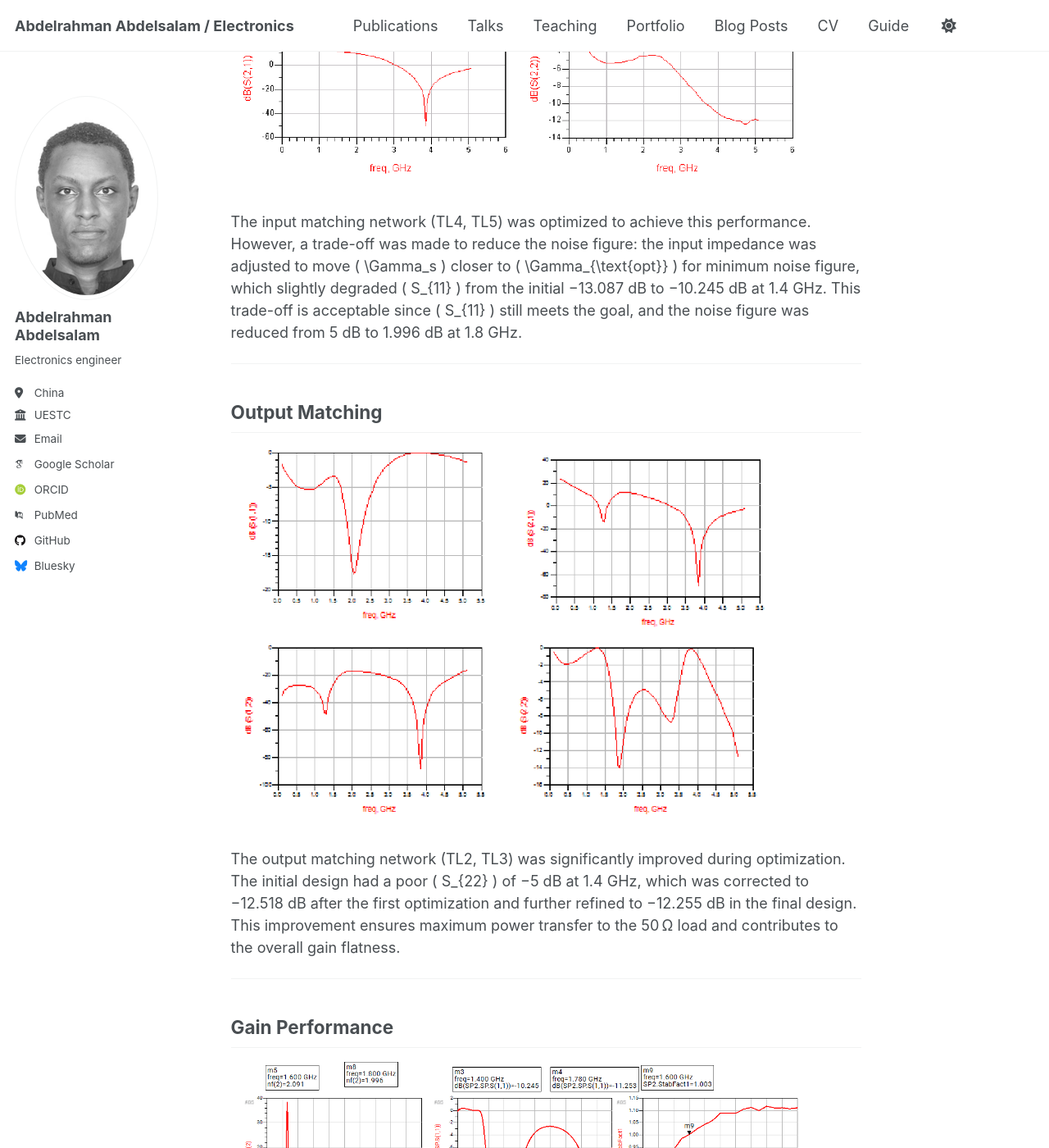
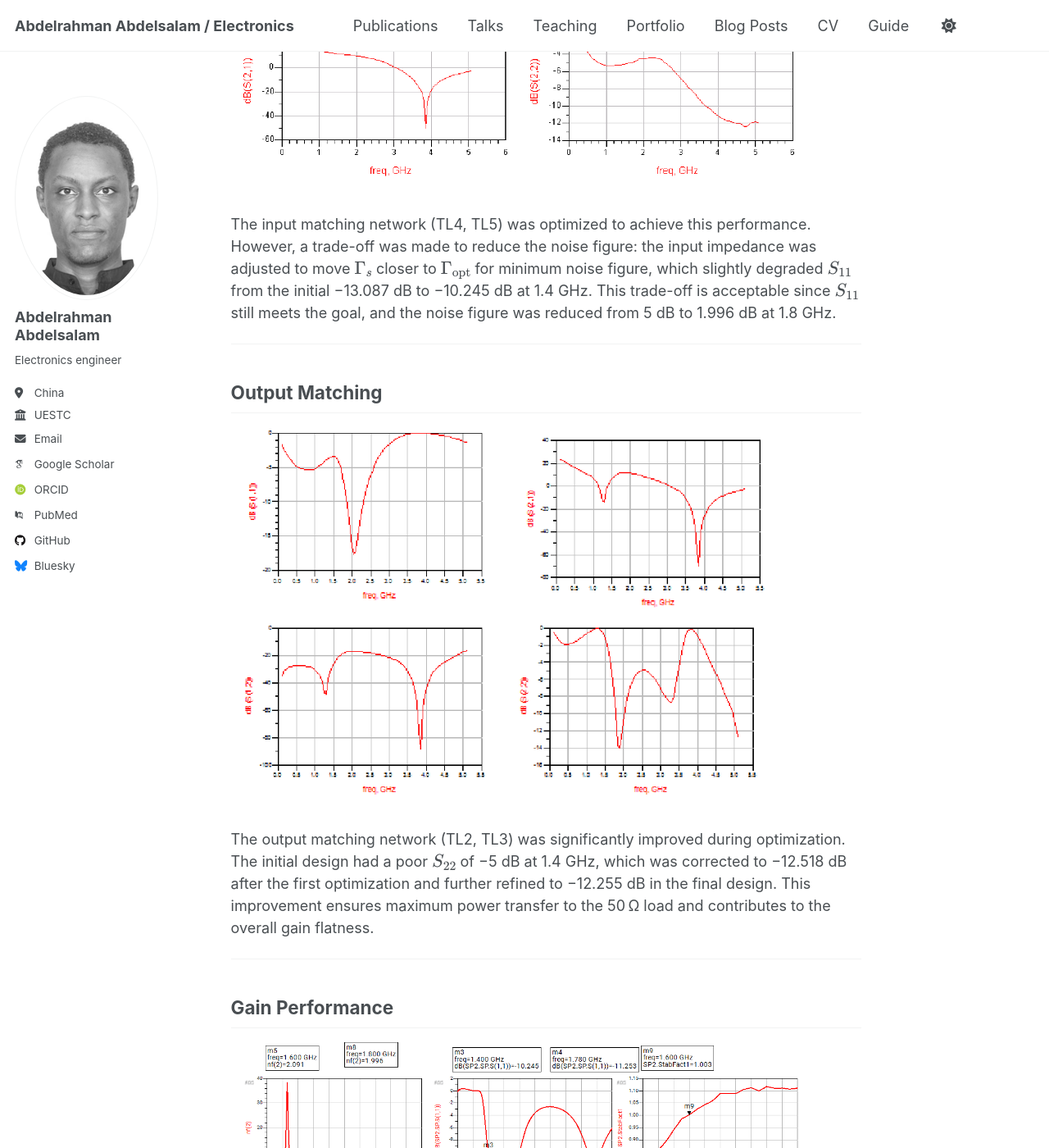
Before and after one commit to abdelrahman-dip/abdelrahmanosman.github.io, a Jekyll site: the page built from _posts/2012-08-14-blog-post-1.md, in a window 1280 px wide and 1400 px high, scrolled down 9470 px. Shown: the whole window at 82% size. Built offline with Jekyll 4.4.1, drawn with Linux system fonts in a browser that asks for light colours; some web fonts are replaced; a script that is not in the unit is left out; some of the changed text lies outside the part shown.

Commit message:
Update 2012-08-14-blog-post-1.md

```diff
--- a/_posts/2012-08-14-blog-post-1.md
+++ b/_posts/2012-08-14-blog-post-1.md
@@ -119,7 +119,7 @@ From the intital simulation results we can spot the following:
 
 - **Stability (SP STBFACT):** The stability factor ranged from 0.75 to 1.15 across 1.0 GHz to 3.0 GHz. Within 1.4 GHz to 1.8 GHz, it was approximately 0.85 to 0.95, indicating potential instability (K < 1). This necessitates adjustments to the matching networks to ensure unconditional stability.
 
-- **Noise Figure:** Not shown in this plot, but later results indicate the initial noise figure was around 5 dB, well above the 2 dB target. This is likely due to the input matching not being optimized for the minimum noise figure (Γs = Γopt).
+- **Noise Figure:** Not shown in this plot, but later results indicate the initial noise figure was around 5 dB, well above the 2 dB target. This is likely due to the input matching not being optimized for the minimum noise figure (\\(\Gamma_s \\) = \\(\Gamma_{opt} \\)).
 
 These initial results demonstrated the need for optimization, particularly in the output matching network (to improve S22 and gain flatness), input matching (to reduce the noise figure), and overall design (to ensure stability).
 
@@ -197,7 +197,8 @@ K = \frac{1 - |S_{11}|^2 - |S_{22}|^2 + |\Delta|^2}{2|S_{12}S_{21}|}
 $$
 
 where:
-- \\( \Delta = S_{11}S_{22} - S_{12}S_{21} \\)
+- \\( \Delta = S_{11}S_{22} - S_{12}S_{21} \\).
+
 For unconditional stability, \\( K > 1 \\) and \\( |\Delta| < 1 \\) must hold across the frequency band. In ADS, the stability factor is approximated by SP STBFACT, which is equivalent to K for most practical purposes. The final stability factor is shown in Figure 5, which corresponds to the SP STBFACT plot from the final simulation results.
 
 
@@ -214,7 +215,7 @@ From the above stability factor plot vs frequency we can see that: at 1.6 GHz, S
 
 <img src="https://abdelrahman-dip.github.io/abdelrahmanosman.github.io/images/LNA/input_matching_results.png" alt="Input matching network S-parameters" width="700"/>
 
-The input matching network (TL4, TL5) was optimized to achieve this performance. However, a trade-off was made to reduce the noise figure: the input impedance was adjusted to move \( \Gamma_s \) closer to \( \Gamma_{\text{opt}} \) for minimum noise figure, which slightly degraded \( S_{11} \) from the initial −13.087 dB to −10.245 dB at 1.4 GHz. This trade-off is acceptable since \( S_{11} \) still meets the goal, and the noise figure was reduced from 5 dB to 1.996 dB at 1.8 GHz.
+The input matching network (TL4, TL5) was optimized to achieve this performance. However, a trade-off was made to reduce the noise figure: the input impedance was adjusted to move \\( \Gamma_s \\) closer to \\( \Gamma_{\text{opt}} \\) for minimum noise figure, which slightly degraded \\( S_{11} \\) from the initial −13.087 dB to −10.245 dB at 1.4 GHz. This trade-off is acceptable since \\( S_{11} \\) still meets the goal, and the noise figure was reduced from 5 dB to 1.996 dB at 1.8 GHz.
 
 
 ---
@@ -223,7 +224,7 @@ The input matching network (TL4, TL5) was optimized to achieve this performance.
 
 <img src="https://abdelrahman-dip.github.io/abdelrahmanosman.github.io/images/LNA/output_matching_network_s_par.png" alt="Output matching network S-parameters" width="700"/>
 
-The output matching network (TL2, TL3) was significantly improved during optimization. The initial design had a poor \( S_{22} \) of −5 dB at 1.4 GHz, which was corrected to −12.518 dB after the first optimization and further refined to −12.255 dB in the final design. This improvement ensures maximum power transfer to the 50 Ω load and contributes to the overall gain flatness.
+The output matching network (TL2, TL3) was significantly improved during optimization. The initial design had a poor \\( S_{22} \\) of −5 dB at 1.4 GHz, which was corrected to −12.518 dB after the first optimization and further refined to −12.255 dB in the final design. This improvement ensures maximum power transfer to the 50 Ω load and contributes to the overall gain flatness.
 
 
 ---
```
Also changed, not shown: other parts of _posts/2012-08-14-blog-post-1.md (+1 -1 lines).
